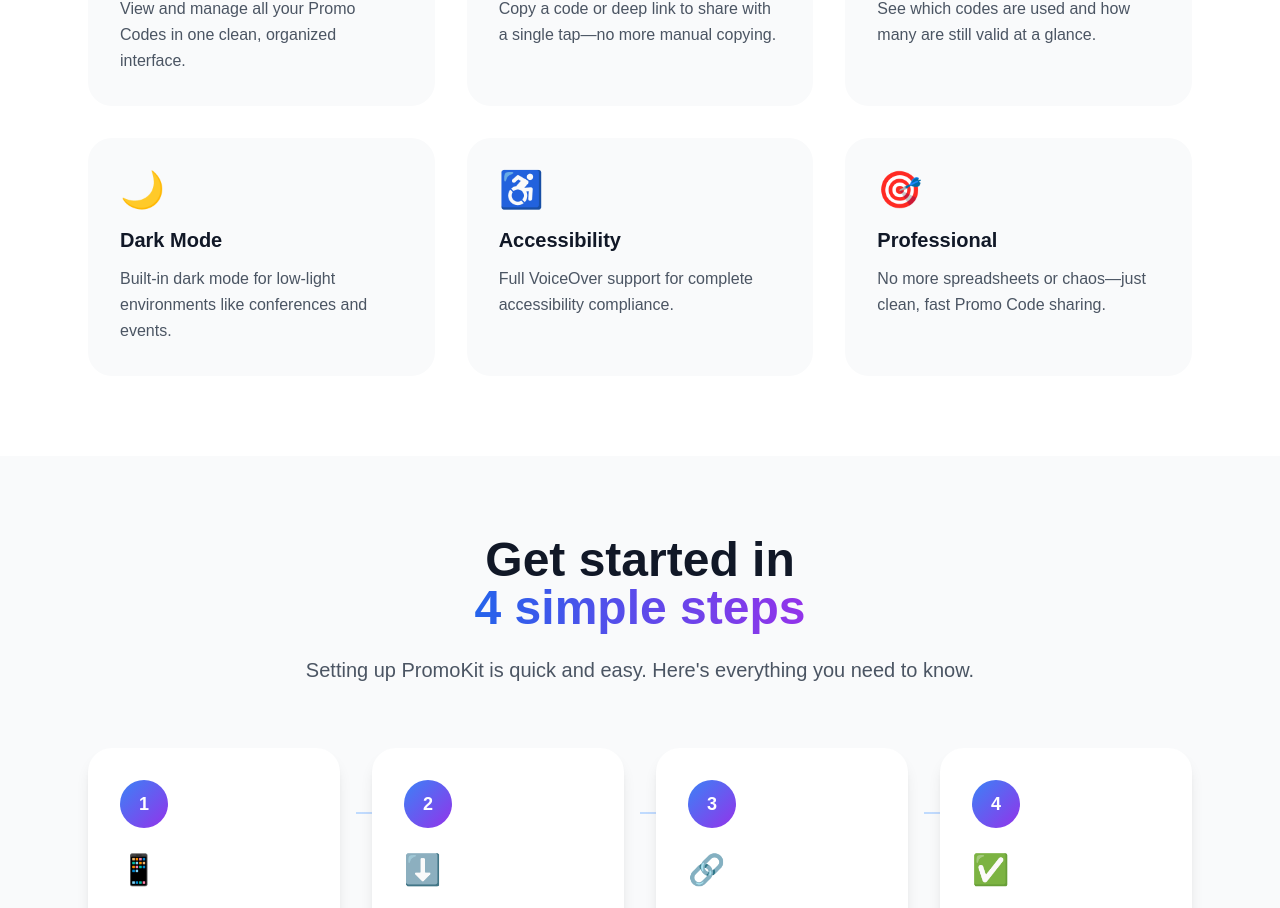
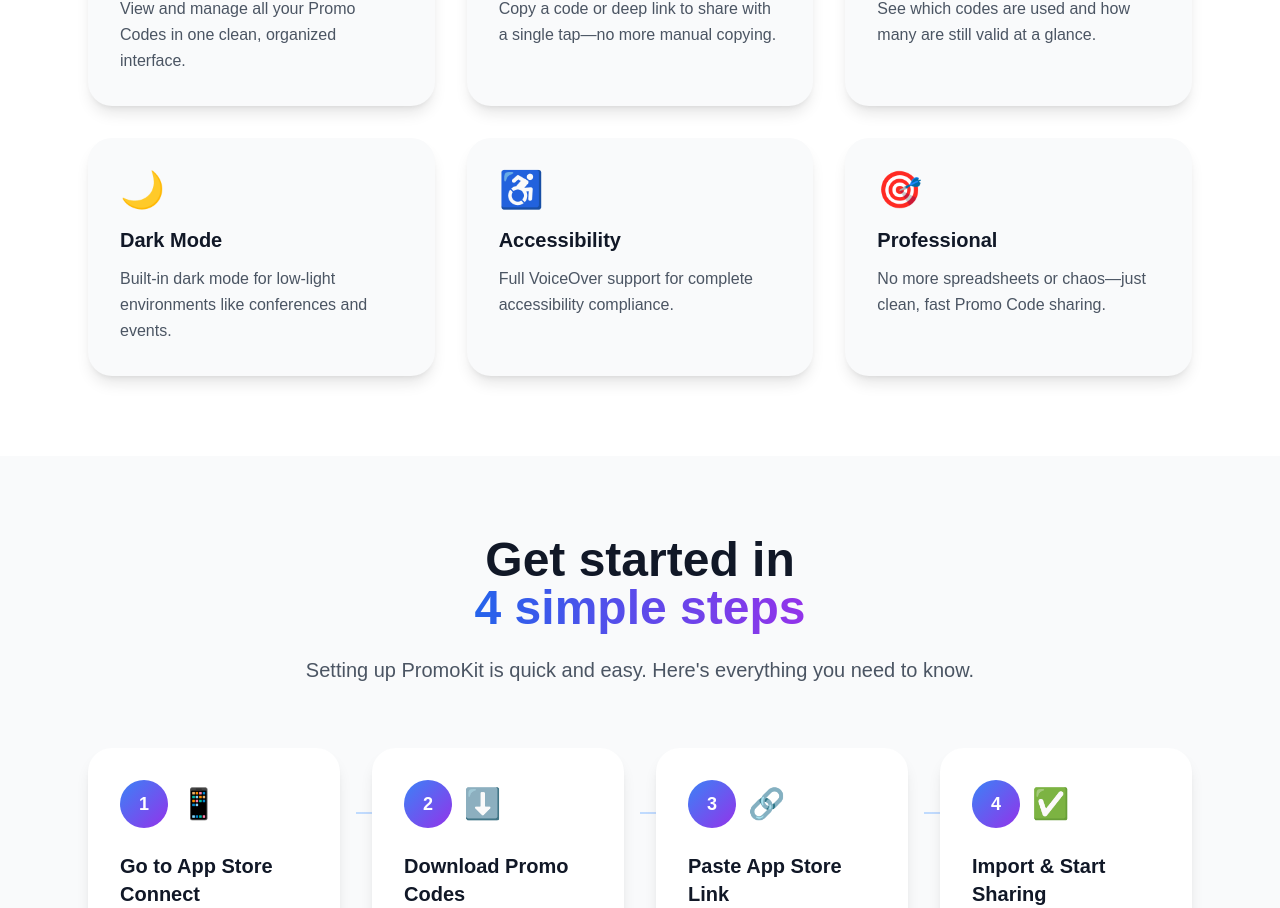
Before and after one commit to n0rthk1n9/promokit-website, a Next.js app: page / in a window 1280 px wide. Shown: the part 1734-2642 px from the top of the page. Built offline with nearby package versions, Linux system fonts and the light colour scheme.

Commit message:
Design enhancements

```diff
--- a/app/components/Features.js
+++ b/app/components/Features.js
@@ -68,7 +68,7 @@ export default function Features() {
               viewport={{ once: true }}
               className="group"
             >
-              <div className="bg-gray-50 dark:bg-gray-800 rounded-3xl p-8 h-full transition-all duration-300 group-hover:bg-white dark:group-hover:bg-gray-700 group-hover:shadow-xl dark:group-hover:shadow-none dark:group-hover:ring-1 dark:group-hover:ring-gray-600/50 group-hover:-translate-y-1">
+              <div className="bg-gray-50 dark:bg-gray-800 rounded-3xl p-8 h-full shadow-lg dark:shadow-none dark:ring-1 dark:ring-gray-700/50">
                 <div className="text-4xl mb-4">{feature.icon}</div>
                 <h3 className="text-xl font-semibold text-gray-900 dark:text-white mb-3">
                   {feature.title}
--- a/app/components/HowItWorks.js
+++ b/app/components/HowItWorks.js
@@ -69,11 +69,12 @@ export default function HowItWorks() {
               )}
 
               <div className="relative z-10 bg-white dark:bg-gray-800 rounded-3xl p-8 h-full shadow-lg dark:shadow-none dark:ring-1 dark:ring-gray-700/50 hover:shadow-xl dark:hover:shadow-none dark:hover:ring-1 dark:hover:ring-gray-600/50 transition-all duration-300">
-                <div className="flex items-center justify-center w-12 h-12 bg-gradient-to-br from-blue-500 to-purple-600 rounded-full text-white font-bold text-lg mb-6">
-                  {step.number}
+                <div className="flex items-center gap-3 mb-6">
+                  <div className="flex items-center justify-center w-12 h-12 bg-gradient-to-br from-blue-500 to-purple-600 rounded-full text-white font-bold text-lg">
+                    {step.number}
+                  </div>
+                  <div className="text-3xl">{step.icon}</div>
                 </div>
-
-                <div className="text-3xl mb-4">{step.icon}</div>
 
                 <h3 className="text-xl font-semibold text-gray-900 dark:text-white mb-3">
                   {step.title}
```
